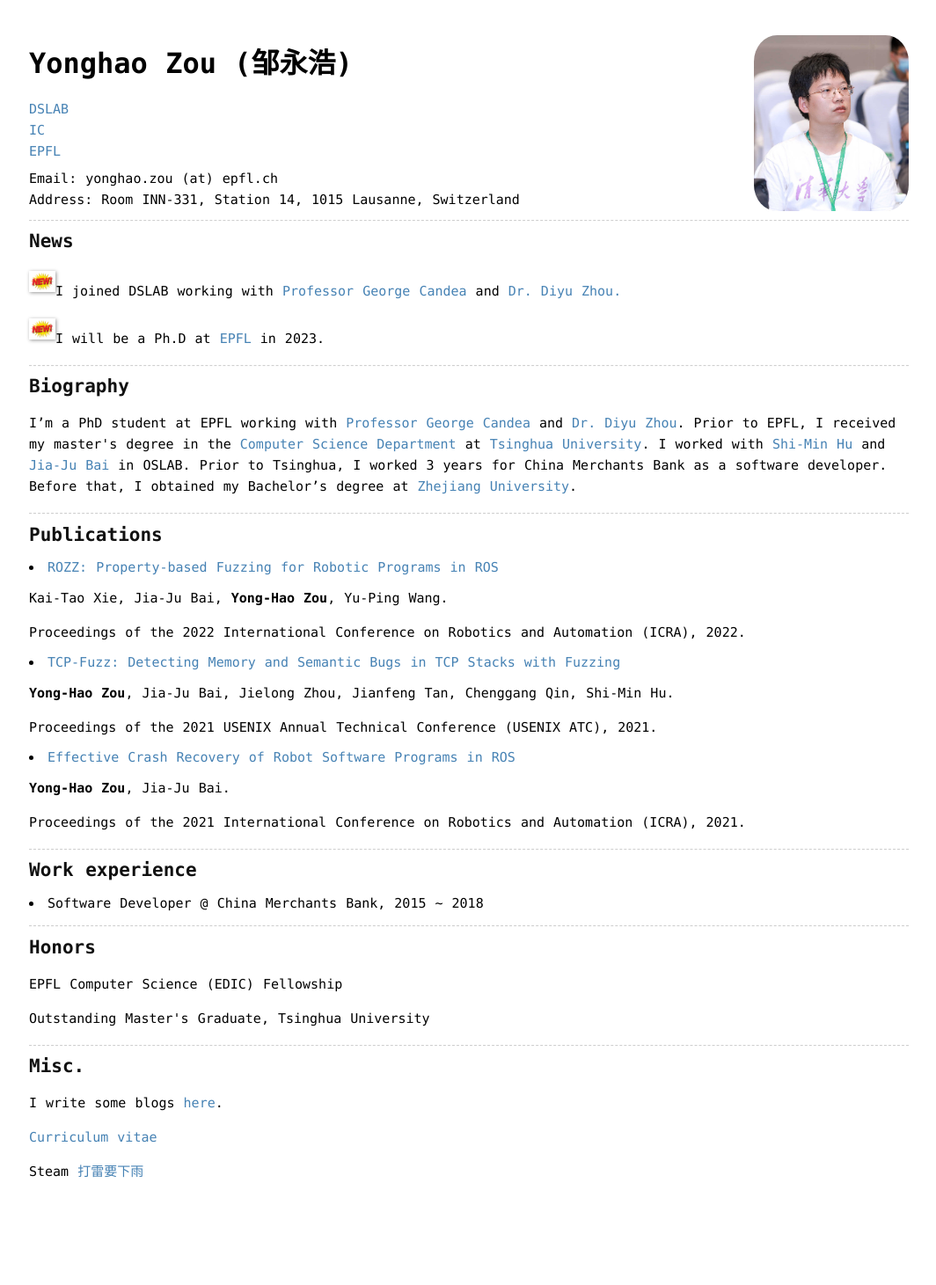
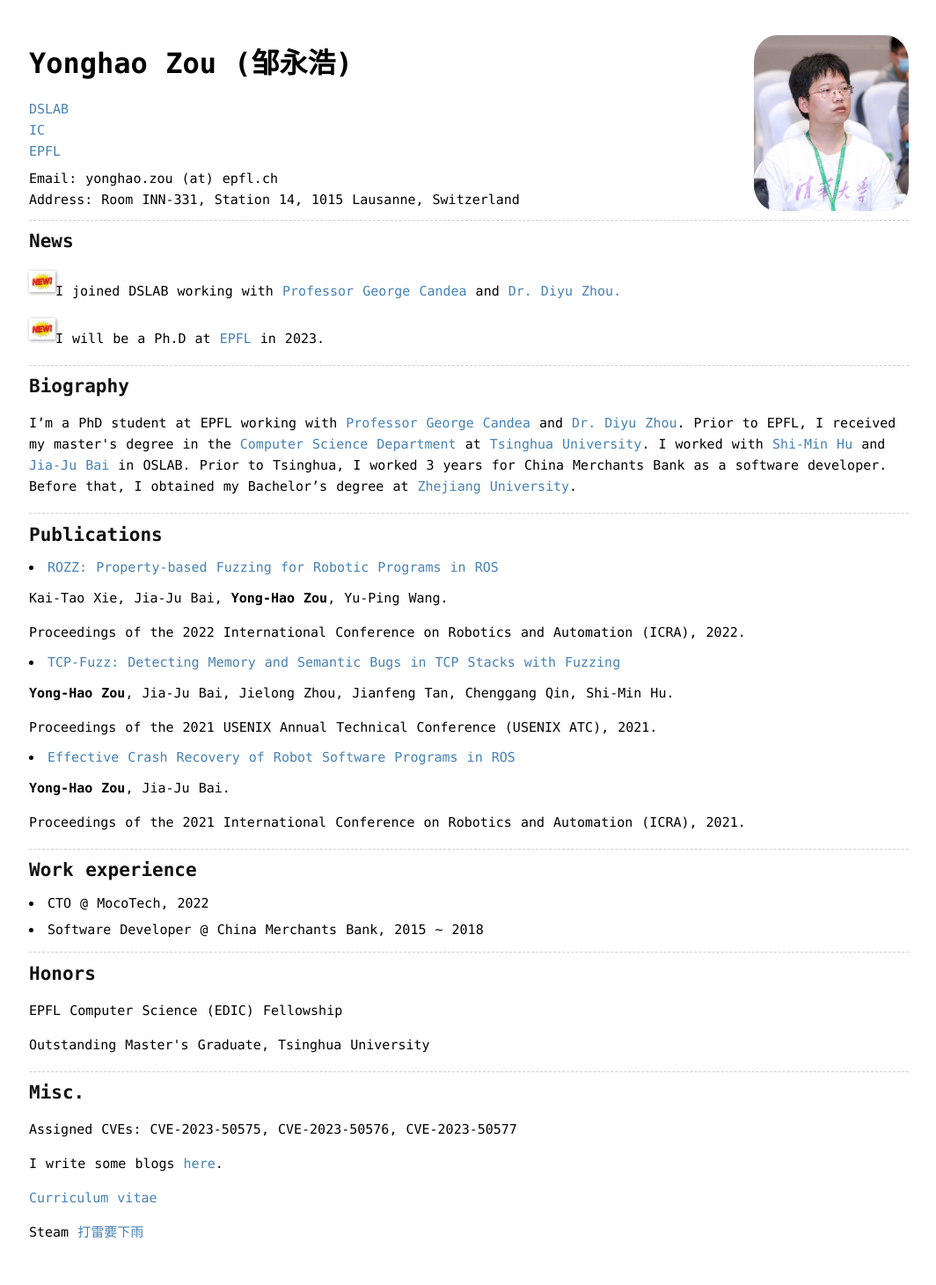
Before and after one commit to zouyonghao/zouyonghao.github.io, a Jekyll site: the page built from index.md, in a window 1280 px wide. Shown: the whole page at 88% size, without its empty margins (107-1171 px from the left). Built offline with Jekyll 4.4.1, drawn with Linux system fonts in a browser that asks for light colours; before the commit the page ends 1392 px from its top, so only the background shows below that.

Commit message:
Update CVEs

```diff
--- a/_layouts/home.html
+++ b/_layouts/home.html
@@ -90,6 +90,7 @@
                     <h2 id="industry">Work experience</h2>
 
                     <ul>
+                        <li>CTO @ MocoTech, 2022</li>
                         <li>Software Developer @ China Merchants Bank, 2015 ~ 2018</li>
                     </ul>
 
@@ -105,6 +106,7 @@
 
                     <h2 id="misc">Misc.</h2>
 
+                    <p>Assigned CVEs: CVE-2023-50575, CVE-2023-50576, CVE-2023-50577</p>
                     <p>I write some blogs <a href="/blog">here</a>.</p>
                     <p><a href="http://zouyonghao.github.io/assets/CV.pdf">Curriculum vitae</a></p>
                     <p>Steam <a href="https://steamcommunity.com/id/dlyxy_zyh/">打雷要下雨</a></p>
```
